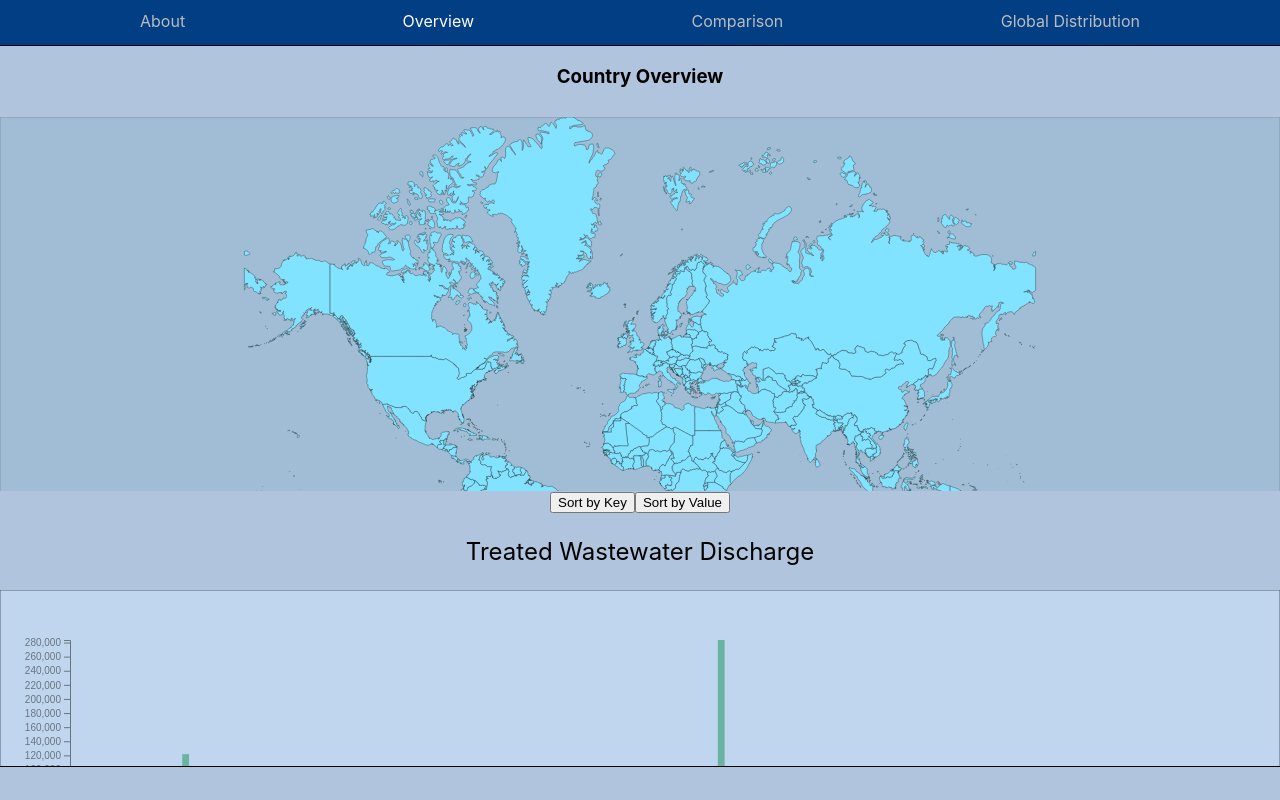
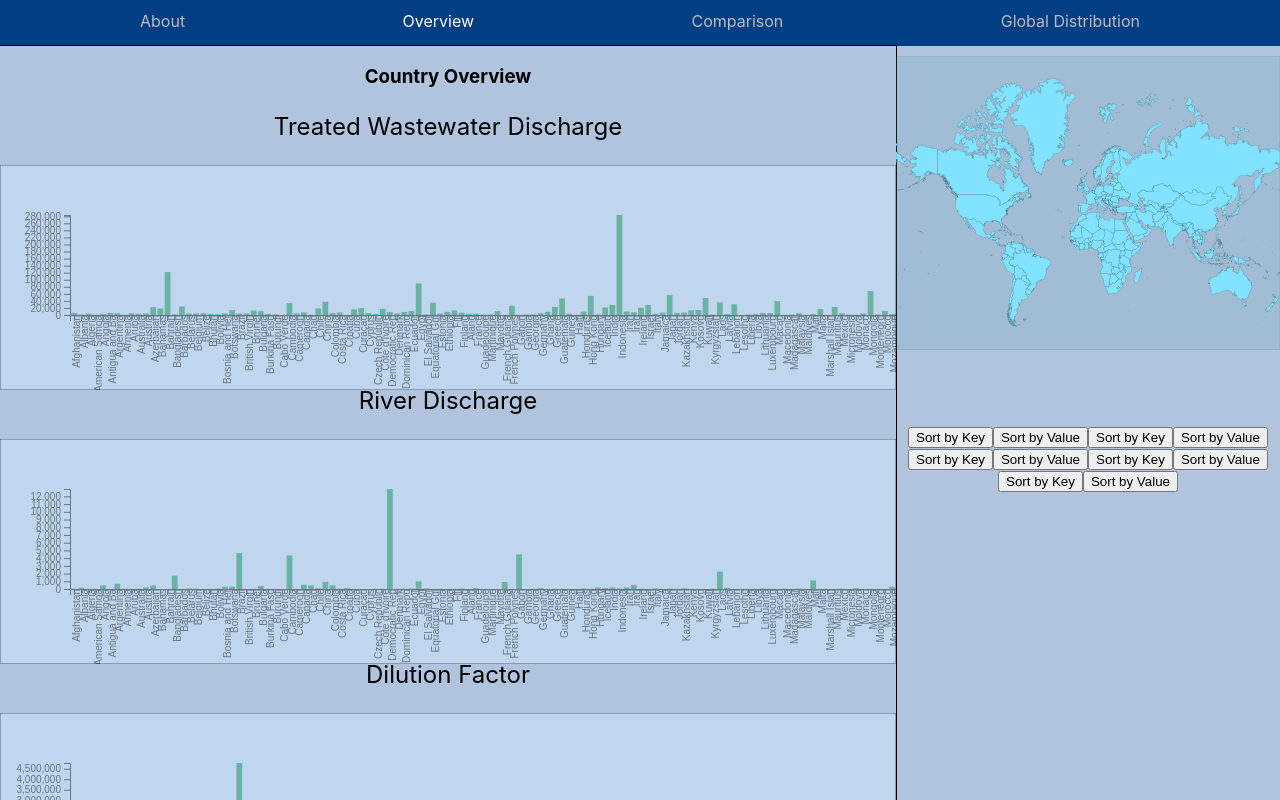
Before and after one commit to mikeyin97/547Project, a React (Create React App) app in the folder my-app/: page /overview in a window 1280 px wide. Built offline with nearby package versions, Linux system fonts and the light colour scheme.

Commit message:
Adjust the overview and distribution pages

```diff
--- a/my-app/src/components/OverviewComponent.js
+++ b/my-app/src/components/OverviewComponent.js
@@ -25,7 +25,7 @@ class OverviewComponent {
       .append("svg")
       // attributes needed for no arbitrary width and height
       .attr("preserveAspectRatio", "xMinYMin meet")
-      .attr("viewBox", "0 0 1000 400")
+      .attr("viewBox", "0 0 720 550")
       // Class to make it responsive.
       .classed("svg-content-responsive", true);
     this.barCanvases = d3.select(barContainer);
@@ -40,8 +40,8 @@ class OverviewComponent {
     const gmap = mapCanvas.append("g");
 
     // map dimension
-    const width = 1000;
-    const height = 400;
+    const width = 720;
+    const height = 550;
     const projection = d3.geoMercator().fitSize([width, height], geodata).precision(100);
     const pathGenerator = d3.geoPath().projection(projection);
     const colorScale = d3.scaleLinear().domain([0, 10]).range(["#81e3ff", "#81e3ff"]);
@@ -53,7 +53,8 @@ class OverviewComponent {
       .attr('stroke', 'black')
       .attr('fill', '#69a3b2')
       .attr("id", "bgmap")
-      .attr('z-index', '0');
+      .attr('z-index', '0')
+      .attr("transform", "translate(0, 0)");
 
     gmap.selectAll(".country")
       .data(geodata.features)
@@ -78,9 +79,9 @@ class OverviewComponent {
 
     var zoom = d3.zoom()
       .scaleExtent([1, 10])
-      .translateExtent([[0, 0], [width, height + 105]])
+      .translateExtent([[0, 0], [width, height]])
       .on("zoom", function (event) {
-        d3.select('#overview-map svg g').attr("transform", event.transform)
+        d3.select('#overview-side svg g').attr("transform", event.transform)
       })
     gmap.call(zoom);
   }
@@ -88,23 +89,23 @@ class OverviewComponent {
   initOverview = () => {
     const { props: { aggcounts, aggcountssort, levelcounts, statuscounts } } = this;
     var { props: { setHoveredCountry } } = this;
+
+    // define the scales
+    var width = 1350,
+      height = 100,
+      margintop = 50,
+      marginleft = 70;
+
     const barCanvases = d3.selectAll(".graph");
     var aggArr = [];
     Object.values(aggcountssort).forEach(function (data) {
       aggArr.push(data);
     });
-    console.log("woo");
-    console.log(aggArr);
-
-    // define the scales
-    var width = 1600,
-      height = 200,
-      margintop = 50,
-      marginleft = 70;
 
     // all countries
     const countries = Object.keys(aggcounts);
     var sortX = this.sortX;
+    var truncate = this.truncate;
 
     barCanvases.each(function (d, i) {
       const barCanvas = d3.select(this);
@@ -112,7 +113,11 @@ class OverviewComponent {
       const barSVG = barCanvas.append('svg')
         .attr('height', '100%')
         .attr('width', '100%');
-      const gbar = barSVG.append("g");
+
+      const gbar = barSVG.append("g")
+        // no use
+        .attr('width', '100%')
+        .attr('height', '100%');
 
       gbar.append("g").attr("id", "xax");
       gbar.append("g").attr("id", "yax");
@@ -134,9 +139,10 @@ class OverviewComponent {
       var xScale = d3.scaleBand()
         .range([0, width])
         .domain(aggArr.map(function (d) {
+          return truncate(d.country, 14);
           return d.country;
         }))
-        .padding(0.2)
+        .padding(0.2);
 
       // scale x-axis
       xax
@@ -222,6 +228,7 @@ class OverviewComponent {
           .attr("class", "littlebar")
           .attr("transform", "translate(" + marginleft + "," + margintop + ")")
           .attr("x", function (d) {
+            return xScale(truncate(d, 14));
             return xScale(d);
           })
           .attr("y", function (d) {
@@ -411,48 +418,65 @@ class OverviewComponent {
         sorting = function (a, b) {
           return d3.descending(a.WASTE_DIS_mean, b.WASTE_DIS_mean);
         };
-        sortX("#byValue", aggArr, sorting, xScale, gbar, xax, marginleft, margintop, height);
-        sortX("#byKey", aggArr, sortingKey, xScale, gbar, xax, marginleft, margintop, height);
+        sortX("#byValue", aggArr, sorting, xScale, gbar, xax, marginleft, margintop, height, truncate);
+        sortX("#byKey", aggArr, sortingKey, xScale, gbar, xax, marginleft, margintop, height, truncate);
       } else if (i === 1) {
         sorting = function (a, b) {
           return d3.descending(a.RIVER_DIS_mean, b.RIVER_DIS_mean);
         }
-        sortX("#byValue1", aggArr, sorting, xScale, gbar, xax, marginleft, margintop, height);
-        sortX("#byKey1", aggArr, sortingKey, xScale, gbar, xax, marginleft, margintop, height);
+        sortX("#byValue1", aggArr, sorting, xScale, gbar, xax, marginleft, margintop, height, truncate);
+        sortX("#byKey1", aggArr, sortingKey, xScale, gbar, xax, marginleft, margintop, height, truncate);
       } else if (i === 2) {
         sorting = function (a, b) {
           return d3.descending(a.DF_mean, b.DF_mean);
         }
-        sortX("#byValue2", aggArr, sorting, xScale, gbar, xax, marginleft, margintop, height);
-        sortX("#byKey2", aggArr, sortingKey, xScale, gbar, xax, marginleft, margintop, height);
+        sortX("#byValue2", aggArr, sorting, xScale, gbar, xax, marginleft, margintop, height, truncate);
+        sortX("#byKey2", aggArr, sortingKey, xScale, gbar, xax, marginleft, margintop, height, truncate);
       } else if (i === 3) {
         sorting = function (a, b) {
           return d3.descending(a.DESIGN_CAP_mean, b.DESIGN_CAP_mean);
         }
-        sortX("#byValue3", aggArr, sorting, xScale, gbar, xax, marginleft, margintop, height);
-        sortX("#byKey3", aggArr, sortingKey, xScale, gbar, xax, marginleft, margintop, height);
+        sortX("#byValue3", aggArr, sorting, xScale, gbar, xax, marginleft, margintop, height, truncate);
+        sortX("#byKey3", aggArr, sortingKey, xScale, gbar, xax, marginleft, margintop, height, truncate);
       } else if (i === 4) {
         sorting = function (a, b) {
           return d3.descending(a.POP_SERVED_mean, b.POP_SERVED_mean);
         }
-        sortX("#byValue4", aggArr, sorting, xScale, gbar, xax, marginleft, margintop, height);
-        sortX("#byKey4", aggArr, sortingKey, xScale, gbar, xax, marginleft, margintop, height);
+        sortX("#byValue4", aggArr, sorting, xScale, gbar, xax, marginleft, margintop, height, truncate);
+        sortX("#byKey4", aggArr, sortingKey, xScale, gbar, xax, marginleft, margintop, height, truncate);
       }
     });
   }
 
-  sortX = (tagName, aggArr, sorting, xScale, gbar, xax, marginleft, margintop, height) => {
+  truncate = (str, length) => {
+    if (str.length > length) {
+      const regex1 = /\(/;
+      const regex2 = /\)/;
+      const i1 = str.search(regex1);
+      const i2 = str.search(regex2);
+      if (i1 !== -1 && i2 !== -1) {
+        console.log(str.substring(i1 + 1, i2));
+        return str.substring(i1 + 1, i2);
+      } else {
+        return str.slice(0, length);
+      }
+    } else return str;
+  }
+
+  sortX = (tagName, aggArr, sorting, xScale, gbar, xax, marginleft, margintop, height, truncate) => {
     d3.select(tagName).on("click", function () {
       console.log(tagName);
       aggArr.sort(sorting)
       console.log(aggArr)
       xScale.domain(aggArr.map(function (d) {
+        return truncate(d.country, 14);
         return d.country;
       }));
       gbar.selectAll(".littlebar")
         .transition()
         .duration(1000)
         .attr("x", function (d, i) {
+          return xScale(truncate(d, 14));
           return xScale(d);
         })
       // scale x-axis
--- a/my-app/src/pages/GeoChart.js
+++ b/my-app/src/pages/GeoChart.js
@@ -321,7 +321,16 @@ function GeoChart({ page, setPage, selectedCountriesStrings, setSelectedCountrie
 
     function truncate(str, length) {
         if (str.length > length) {
-            return str.slice(0, length);
+            const regex1 = /\(/;
+            const regex2 = /\)/;
+            const i1 = str.search(regex1);
+            const i2 = str.search(regex2);
+            if (i1 !== -1 && i2 !== -1){
+                console.log(str.substring(i1+1, i2));
+                return str.substring(i1+1, i2);
+            } else {
+                return str.slice(0, length);
+            }
         } else return str;
     }
 
--- a/my-app/src/pages/overview.css
+++ b/my-app/src/pages/overview.css
@@ -1,12 +1,12 @@
 #overview {
     display: flex;
-    height: 90% !important;
+    height: 95% !important;
 }
 
 #overview-main {
     float: left;
     flex-direction: column;
-    overflow: scroll;
+    overflow-y: scroll;
     outline: 1px solid black;
     /*padding-bottom: 5%;*/
 }
@@ -35,10 +35,11 @@
     float: right;
     position: relative;
     overflow: auto;
+    pointer-events: auto;
 }
 
 .overview-panel{
-    height: 500px;
+    height: 250px;
 }
 
 #overview-map {
@@ -79,6 +80,7 @@ html, body{
     display: inline-block;
     position: relative;
     width: 100%;
+    height: 50%;
     padding-bottom: 30%;
     /* aspect ratio */
     vertical-align: top;
--- a/my-app/src/pages/overview.js
+++ b/my-app/src/pages/overview.js
@@ -61,36 +61,23 @@ function Overview({ page, setPage, selectedCountriesStrings, setSelectedCountrie
 
     return (
         <div id="overview" ref={wrapperRef} style={{ height: "100%", width: "100%" }}>
-            <div id="overview-main" style={{ width: "100%" }}><h3>Country Overview</h3>
-                <div id="overview-map">
-                    <div ref={svgRef}> </div>
-                </div>
-                <button id="byKey"> Sort by Key</button>
-                <button id="byValue"> Sort by Value</button>
+            <div id="overview-main" style={{ width: "70%" }}><h3>Country Overview</h3>
                 <div id="chart1" className="overview-panel">
                     <p>Treated Wastewater Discharge </p>
                     <div ref={barRef} className="graph" style={{ height: "90%", width: "100%" }}></div>
                 </div>
-                <button id="byKey1"> Sort by Key</button>
-                <button id="byValue1"> Sort by Value</button>
                 <div id="chart2" className="overview-panel">
                     <p> River Discharge </p>
                     <div ref={barRef} className="graph" style={{ height: "90%", width: "100%" }}></div>
                 </div>
-                <button id="byKey2"> Sort by Key</button>
-                <button id="byValue2"> Sort by Value</button>
                 <div id="chart3" className="overview-panel">
                     <p> Dilution Factor </p>
                     <div ref={barRef} className="graph" style={{ height: "90%", width: "100%" }}></div>
                 </div>
-                <button id="byKey3"> Sort by Key</button>
-                <button id="byValue3"> Sort by Value</button>
                 <div id="chart4" className="overview-panel">
                     <p> Design Capacity </p>
                     <div ref={barRef} className="graph" style={{ height: "90%", width: "100%" }}></div>
                 </div>
-                <button id="byKey4"> Sort by Key</button>
-                <button id="byValue4"> Sort by Value</button>
                 <div id="chart5" className="overview-panel">
                     <p> Population Served </p>
                     <div ref={barRef} className="graph" style={{ height: "90%", width: "100%" }}></div>
@@ -100,6 +87,21 @@ function Overview({ page, setPage, selectedCountriesStrings, setSelectedCountrie
                     <div ref={barRef} className="graph" style={{ height: "90%", width: "100%" }}></div>
                 </div>*/}
             </div>
+            <div id="overview-side" style={{ width: "30%" }}>
+                <div ref={svgRef} style={{ width: "100%", height: "50%" }}> </div>
+                <div style={{ width: "100%", height: "50%" }}>
+                    <button id="byKey"> Sort by Key</button>
+                    <button id="byValue"> Sort by Value</button>
+                    <button id="byKey1"> Sort by Key</button>
+                    <button id="byValue1"> Sort by Value</button>
+                    <button id="byKey2"> Sort by Key</button>
+                    <button id="byValue2"> Sort by Value</button>
+                    <button id="byKey3"> Sort by Key</button>
+                    <button id="byValue3"> Sort by Value</button>
+                    <button id="byKey4"> Sort by Key</button>
+                    <button id="byValue4"> Sort by Value</button>
+                </div>
+            </div>
         </div>
     )
 }
```
